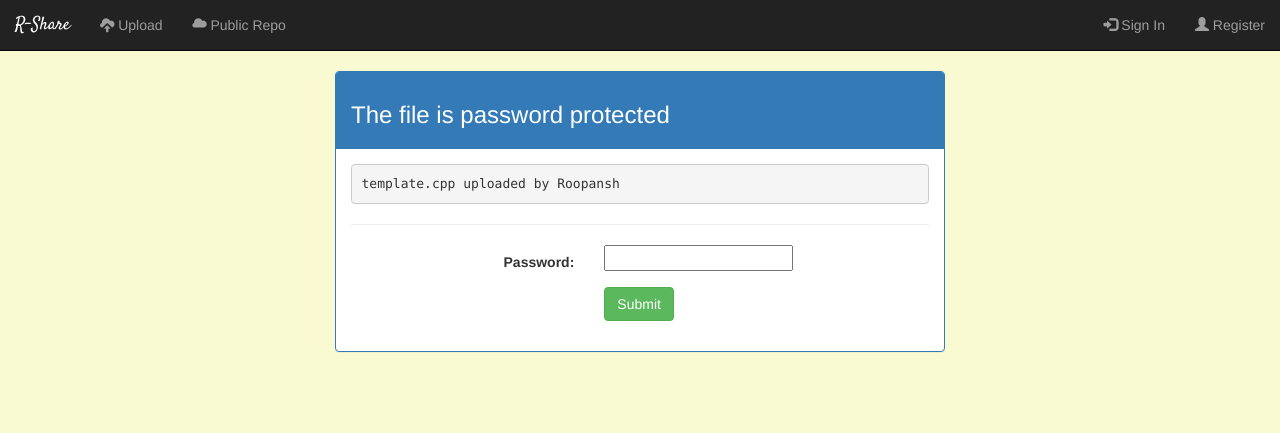
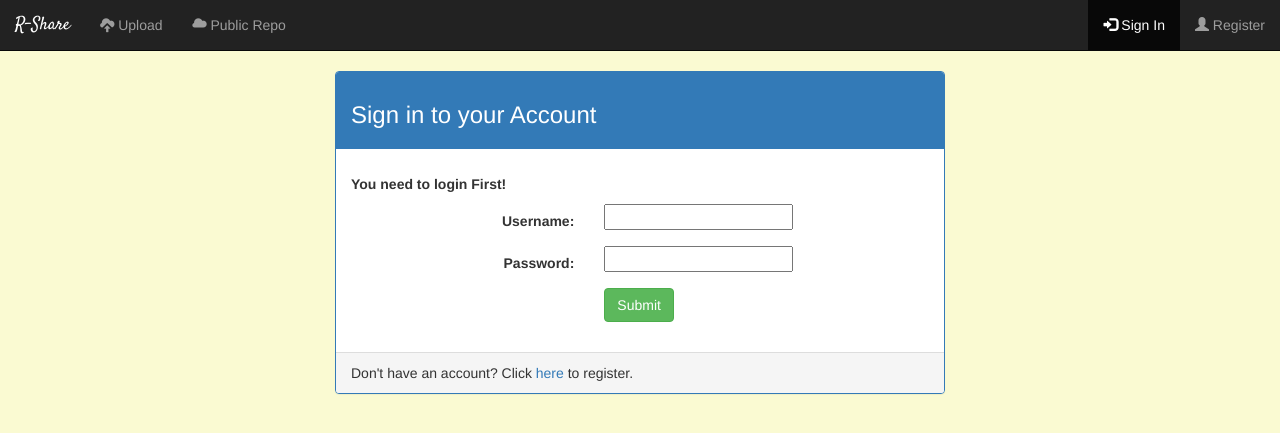
Before and after one commit to roopansh/rshare, a Django app: page /share/download/1/ in a window 1280 px wide. Shown: the top 433 px of the page. Run offline with Django 3.2, Linux system fonts and the light colour scheme; data comes from the database, SQL or seed files in the repository; both versions use the stored data as it was after the commit; parts of the project's set-up code (start-up, migrations or seed data) failed here and were passed over; some libraries are stand-ins or nearby versions.

Commit message:
Added compulsory user login, Password hashing for uploaded files, deleting exired files from the server to save space and better commenting

```diff
--- a/share/models.py
+++ b/share/models.py
@@ -1,27 +1,33 @@
+# various imported libraries
 from django.db import models
 from django.contrib.auth.models import User
 from datetime import date, timedelta
 import os
 from django import forms
 
-# Create your models here.
-
 # model for files uploads
-
 class File(models.Model):
+    # uploaded file
     file = models.FileField(upload_to='%Y/%m/%d', help_text="Choose the file to upload.")
+    # User who uploaded the file
     uploaded_by = models.ForeignKey(User, on_delete=models.CASCADE, null=True)
+    # is a password set on the file
     password_set = models.BooleanField(default=False, help_text="Do you want to set any password to the uploaded file")
-    password = models.CharField(max_length=20, null=True, blank=True, help_text="Password of the file")
+    # password on the file
+    password = models.CharField(max_length=150, null=True, blank=True, help_text="Password of the file")
+    # calculating the default expiry date
     day_1weeklater = date.today() + timedelta(days = 7)
+    # expiry date of the file
     expiry_date = models.DateField(default=day_1weeklater, help_text="Choose the expiry date of the file. NOTE: By default, the file would expire after 7 days of uploading")
+    # make the file available in th public repo
     public = models.BooleanField(default=False, help_text="Do you want the file to appear in the public repo")
 
     def __str__(self):
-        if self.uploaded_by is None:
-            return self.filename() + " uploaded by Guest Account"
-        else:
-            return self.filename() + " uploaded by " + self.uploaded_by.first_name
+        return self.filename() + " uploaded by " + self.uploaded_by.first_name
 
     def filename(self):
         return os.path.basename(self.file.name)
+
+    def delete(self):
+        if os.path.isfile(self.file.path):
+            os.remove(self.file.path)
--- a/share/templates/share/download.html
+++ b/share/templates/share/download.html
@@ -48,7 +48,7 @@
                 {% endif %}
                 {% if success%}
                     <div class="panel-body">
-                        Click <a href="{{ file.file.url }}">here</a> to download.
+                        Right click <a href="{{ file.file.url }}" target="_blank">here</a> and select 'save as' to download.
                     </div>
                 {% endif %}
             </div>
--- a/share/views.py
+++ b/share/views.py
@@ -1,28 +1,34 @@
+# various imported libraries
 from datetime import date, timedelta
 from django.shortcuts import render, redirect, get_object_or_404
 from .models import File
 from django.contrib.auth import authenticate, login, logout
 from .forms import UserForm, FileForm
+from passlib.hash import pbkdf2_sha256 # for security using PBKDF2
 
+
+# Home page of the app which shows some basic info
 def home(request):
     return render(request, 'share/home.html')
 
+
+# main upload page of the app
 def index(request):
     form = FileForm(request.POST or None, request.FILES or None)
     if form.is_valid():
         newfile = File()
         # get the file
         newfile.file = request.FILES['file']
-        # uploaded by
-        if request.user.is_authenticated :
-            newfile.uploaded_by = request.user
-        else:
-            newfile.uploaded_by = None
+        # uploaded by which user
+        newfile.uploaded_by = request.user
         # set the password
         password_set = request.POST.get('password_set', False)
         if password_set:
             newfile.password_set = True
-            newfile.password = request.POST['password']
+            password = request.POST['password']
+            # hashing the password for the new file
+            password = pbkdf2_sha256.encrypt("password", rounds=100, salt_size=10)
+            newfile.password = password
         else:
             newfile.password_set = False
             newfile.password = ""
@@ -32,45 +38,68 @@ def index(request):
             newfile.public = True
         else:
             newfile.public = False
-        # set the expiry date
+        # set the expiry date(year/month/day)
         expiry_date_year = int(request.POST['expiry_date_year'])
         expiry_date_month = int(request.POST['expiry_date_month'])
         expiry_date_day = int(request.POST['expiry_date_day'])
         newfile.expiry_date = date(expiry_date_year, expiry_date_month, expiry_date_day)
         newfile.save()
+        # primary key of that file
         pk = newfile.pk
+        # link to that file
         link = str(request.get_host())+"/share/download/"+str(pk)
         context = {'file_download':link, 'form':form}
         return render(request, 'share/index.html', context)
+    # if the form is not valid
     context = {'form':form, "error_message":"not valid"}
+    # if the user is not logged in, he needs to login first
+    if not request.user.is_authenticated:
+        return render(request, 'share/login.html',{'error_message': 'You need to login First!'} )
     return render(request, 'share/index.html', context)
 
 
+# Public repo
 def public(request):
-    publicFiles = File.objects.filter(public="True", expiry_date__gte=date.today() - timedelta(days=2))
+    # display all files which are public and have not expired
+    publicFiles = File.objects.filter(public="True", expiry_date__gte=date.today())
     return render(request, 'share/publiclist.html', {'publicFiles': publicFiles, 'today':date.today()- timedelta(days=1)})
 
 
+# downloading the file
 def downloadfile(request, file_id):
     file = get_object_or_404(File, pk=file_id)
-    if file.expiry_date < date.today():
+    # if user is not logged in, he needs to login first
+    if not request.user.is_authenticated:
+        return render(request, 'share/login.html',{'error_message': 'You need to login First!'} )
+    # if the file has expired
+    elif file.expiry_date < date.today():
+        file.delete()
         return render(request, 'share/download.html', {'expired':True, 'file_details':str(file)})
+    # if the file has expired
     elif file.password_set:
         return render(request, 'share/download.html', {'file_id':file_id, 'password_set':True, 'file_details':str(file)})
+    # giving the file
     else:
         file = File.objects.get(pk=file_id)
-        return render(request, 'share/download.html', {'success': True, 'file': file, 'file_details':str(file)})
+        return render(request, 'share/download.html', {'success': True, 'file':file, 'file_details':str(file)})
 
+
+# validating the password while downloading the file
 def password_validate(request, file_id):
     file = get_object_or_404(File, pk=file_id)
-    password = file.password
-    if request.POST['password']==password:
+    # Saved password which is hashed
+    HashPass = file.password
+    # Plain password submitted by the user
+    Pass = request.POST['password']
+    # verify password
+    if pbkdf2_sha256.verify(Pass, HashPass):
         file = File.objects.get(pk=file_id)
         return render(request, 'share/download.html', {'success': True, 'file':file, 'file_details':str(file)})
     else:
         return render(request, 'share/download.html', {'error_message': "Wrong Password",'file_id': file_id, 'password_set':True, 'file_details':str(file)})
 
 
+# uesr registration
 def register(request):
     form = UserForm(request.POST or None)
     if form.is_valid():
@@ -90,6 +119,7 @@ def register(request):
     return render(request, 'share/register.html', context)
 
 
+# user log in
 def login_user(request):
     if request.method == "POST":
         username = request.POST['username']
@@ -106,6 +136,7 @@ def login_user(request):
     return render(request, 'share/login.html')
 
 
+# user logout
 def logout_user(request):
     logout(request)
     return render(request, 'share/home.html')
```
Also changed, not shown: rshare/settings.py (+1 -10 lines), share/forms.py (+9 -0 lines), db.sqlite3, share/migrations/0001_initial.py, share/migrations/0002_auto_20161220_1424.py (deleted), share/migrations/0003_files_name.py (deleted), share/migrations/0004_auto_20161222_1243.py (deleted), share/migrations/0005_auto_20161222_1257.py (deleted), share/migrations/0006_auto_20161222_1836.py (deleted), share/migrations/0007_auto_20161222_1837.py (deleted), share/migrations/0008_auto_20161222_1925.py (deleted), share/migrations/0009_auto_20161224_1918.py (deleted), share/migrations/0010_auto_20161224_1920.py (deleted), share/migrations/0011_auto_20161227_1011.py (deleted), 1 more files, 2 other files.
